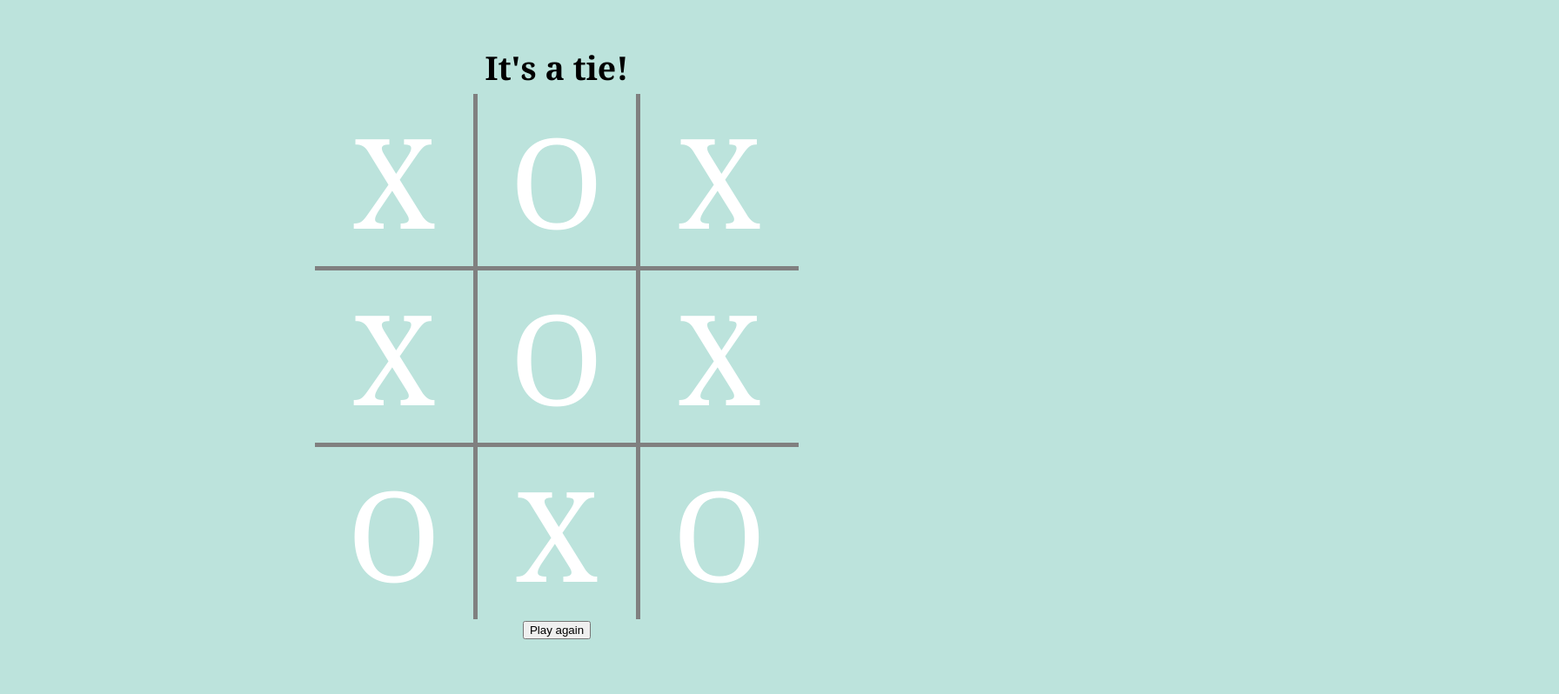
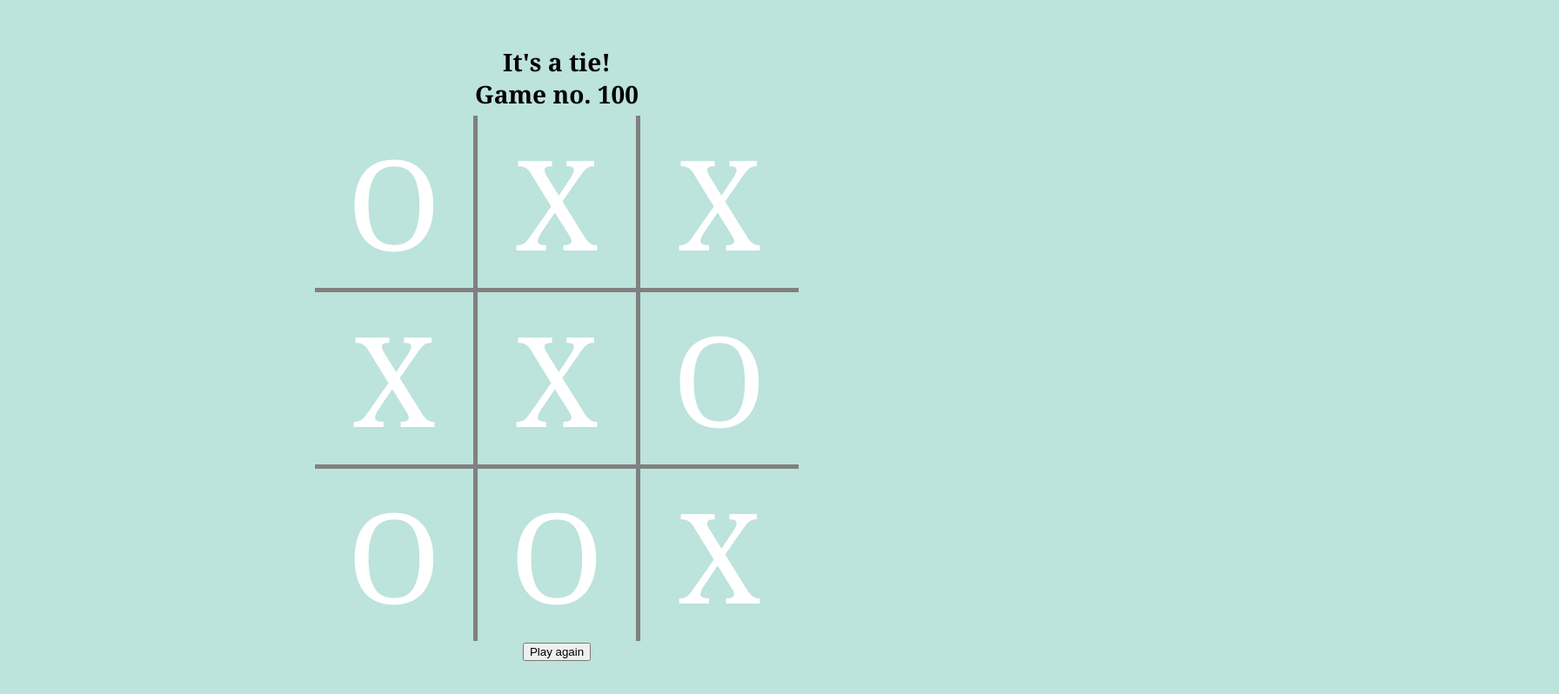
Before and after one commit to cvita/tic-tac-toe-javascript, a plain HTML site: page index.html in a window 1280 px wide. Shown: the whole page at 87% size, 1792 px wide, since content can reach past the window. Drawn offline with nearby package versions, Linux system fonts and the light colour scheme.

Commit message:
Significant refactoring

```diff
--- a/index.html
+++ b/index.html
@@ -30,7 +30,7 @@
   </tr>
 </table>
 
-<button class="resetGame">Play again</button>
+<button class="playAgain">Play again</button>
 
 
   <script src='https://cdnjs.cloudflare.com/ajax/libs/jquery/3.1.1/jquery.min.js'></script>
--- a/index.js
+++ b/index.js
@@ -1,8 +1,4 @@
 "use strict";
-
-$(document).ready(function () {
-  setTimeout(makeFirstMove, 350);
-});
 
 // Todo: Create UI for player to decide if they want to go first or second, and choose their marker
 // Todo: Create score keeping feature
@@ -11,16 +7,20 @@ $(document).ready(function () {
 var player1 = {
   "player": "computer",
   "marker": "x",
-  "moves": []
+  "moves": [],
+  "score": 0
 };
 
 var player2 = {
   "player": "computer",
   "marker": "o",
-  "moves": []
+  "moves": [],
+  "score": 0
 };
 
-var winningCombos = [
+var gameboard = {
+  "availablePositions": [0, 1, 2, 3, 4, 5, 6, 7, 8],
+  "winningCombos": [
     [0, 1, 2],
     [3, 4, 5],
     [6, 7, 8],
@@ -30,144 +30,154 @@ var winningCombos = [
     [0, 4, 8],
     [2, 4, 6]
   ]
+}
 
-$(".resetGame").click(function () {
-  $("td").html("");
+var numberOfGames = 0;
+
+$(document).ready(function () {
+  cycleActivePlayer(player2); // Creates condition to cue Player 1
+});
+
+$(".playAgain").click(function () {
   player1.moves = [];
   player2.moves = [];
-  setTimeout(makeFirstMove, 500);
+  gameboard.availablePositions = [0, 1, 2, 3, 4, 5, 6, 7, 8];
+  $("td").html("");
+  cycleActivePlayer(player2);
 });
 
-function makeFirstMove() {
-  if (player1.player === "computer") {
-    var locationOfMove = Math.floor(Math.random() * 9);
-    player1.moves.push(locationOfMove);
-    $("#" + locationOfMove).html(player1.marker);
-    cycleActivePlayer(player1);
+function playAgain() {
+  if (numberOfGames < 100) {
+    player1.moves = [];
+    player2.moves = [];
+    gameboard.availablePositions = [0, 1, 2, 3, 4, 5, 6, 7, 8];
+    $("td").html("");
+    cycleActivePlayer(player2); // Creates condition to cue Player 1
   } else {
-    makePlayerMove(player1);
-    $(".messageToPlayer").html("Player 1, go!");
+    console.log(player1.score + " to " + player2.score + ", out of " + numberOfGames + " games");
+  }
+}
+
+function scanForWinningCombo(playerNumber) {
+  for (var i = 0; i < gameboard.winningCombos.length; i++) {
+    var aWinningCombination = gameboard.winningCombos[i].every(function (val) {
+      return playerNumber.moves.indexOf(val) !== -1;
+    });
+
+    if (aWinningCombination) {
+      numberOfGames++;
+      playerNumber.score++;
+      var losingPlayer = playerNumber === player1 ? player2 : player1;
+      $(".messageToPlayer").html(playerNumber.score + " / " + losingPlayer.score + "<br>");
+      $(".messageToPlayer").append(playerNumber.player + " is the winner!<br>Game no. " + numberOfGames);
+      $(".messageToPlayer").css("transform", "scale(1.5)");
+      playAgain();
+      break;
+    }
+
+    if (i === gameboard.winningCombos.length - 1) {
+      if (player1.moves.length + player2.moves.length === 9) {
+        numberOfGames++;
+        $(".messageToPlayer").html("It's a tie!<br>Game no. " + numberOfGames);
+        $(".messageToPlayer").css("transform", "scale(1.5)");
+        playAgain();
+      } else {
+        cycleActivePlayer(playerNumber);
+      }
+    }
   }
 }
 
 function cycleActivePlayer(lastPlayerToGo) {
-  if (scanForWinningCombo(player1.moves)) {
-    $(".messageToPlayer").html("Player 1 is the winner!");
-  } else if (scanForWinningCombo(player2.moves)) {
-    $(".messageToPlayer").html("Player 2 is the winner!");
-  } else if (player1.moves.length + player2.moves.length === 9) {
-    $(".messageToPlayer").html("It's a tie!");
-    $(".messageToPlayer").css("transform", "scale(2)");
+  if (lastPlayerToGo === player1) {
+    $(".messageToPlayer").html("Player 2, go!");
+    if (player2.player === "computer") {
+      makeComputerMove(player2);
     } else {
-    var whoseNext = lastPlayerToGo === player1 ? "Player 2" : "Player 1";
-    $(".messageToPlayer").html(whoseNext + " , go!");
-    if (lastPlayerToGo === player1) {
-      setTimeout(function () {
-        makePlayerMove(player2);
-      }, 25);
+      enableHumanMove(player2);
+    }
   } else {
-      setTimeout(function () {
-        makePlayerMove(player1);
-      }, 25);
+    $(".messageToPlayer").html("Player 1, go!");
+    if (player1.player === "computer") {
+      makeComputerMove(player1);
+    } else {
+      enableHumanMove(player1);
     }
   }
 }
 
-function scanForWinningCombo(arrayOfCurrentMoves) {
-  var winner = false;
-  winningCombos.forEach(function (combo) {
-    var winningCombination = combo.every(function (val) {
-      return arrayOfCurrentMoves.indexOf(val) !== -1;
-    });
-    if (winningCombination) {
-      winner = true;
-      $(".messageToPlayer").css("transform", "scale(2)");
-    }
-  });
-  return winner;
-}
-
-function makePlayerMove(playerNumber) {
-  if (playerNumber.player === "human") {
-    makeHumanMove(playerNumber);
-  } else {
-    makeComputerMove(playerNumber);
-  }
-}
-
-function makeHumanMove(playerNumber) {
+function enableHumanMove(playerNumber) {
   $("td").click(function () {
     if ($(this).html() === "") {
       var locationOfMove = parseInt($(this).attr("id"));
+      gameboard.availablePositions[locationOfMove] = null;
       playerNumber.moves.push(locationOfMove);
       $(this).html(playerNumber.marker);
-      cycleActivePlayer(playerNumber);
+      scanForWinningCombo(playerNumber);
     }
   });
 }
 
 function makeComputerMove(playerNumber) {
+  if (player1.moves.length === 0) {
+    var locationOfMove = Math.floor(Math.random() * 9);
+  } else {
     if (playerNumber === player1) {
-    var locationOfMove = determineOffensiveMove(playerNumber);
-    console.log("case 1");
+      locationOfMove = determineOffensiveMove(playerNumber);
+    }
+
+    if (locationOfMove === undefined) { // !locationOfMove == 0 bug
+      locationOfMove = determineDefensiveMove(playerNumber);
     }
 
     if (locationOfMove === undefined) {
-    locationOfMove = determineDefensiveMove(playerNumber);
-    console.log("case 2");
+      locationOfMove = selectTheFirstEmptySquare();
     }
-  if (locationOfMove === undefined) {
-    locationOfMove = selectTheFirstEmptySquare();
-    console.log("case 3");
   }
+  gameboard.availablePositions[locationOfMove] = null;
   playerNumber.moves.push(locationOfMove);
   $("#" + locationOfMove).html(playerNumber.marker);
-  cycleActivePlayer(playerNumber);
+  scanForWinningCombo(playerNumber);
 }
 
 function determineOffensiveMove(currentPlayer) {
   var otherPlayer = currentPlayer === player1 ? player2 : player1;
-  var potentialMoves = [];
-  winningCombos.forEach(function (combo) {
+  var locationOfMove;
+  gameboard.winningCombos.forEach(function (combo) {
+    // All of players current moves are included in this combo
     var validCombination = currentPlayer.moves.every(function (val) {
       return combo.indexOf(val) !== -1;
     });
-
+    // None of the other players moves are included in this combo
     var invalidatedByOtherPlayerMoves = otherPlayer.moves.some(function (val) {
       return combo.indexOf(val) !== -1;
     });
 
     if (validCombination && !invalidatedByOtherPlayerMoves) {
-      combo.forEach(function (val) {
-        if (currentPlayer.moves.indexOf(val) === -1) {
-          potentialMoves.push(val);
-        }
+      locationOfMove = combo.find(function (val) {
+        return currentPlayer.moves.indexOf(val) === -1;
       });
-    }
-  });
-  return potentialMoves[Math.floor(Math.random() * potentialMoves.length)];
-}
-
-function determineDefensiveMove(currentPlayer) {
-  var otherPlayer = currentPlayer === player1 ? player2 : player1;
-  var locationOfMove;
-  winningCombos.forEach(function (combo) {
-    var defensiveMove = combo.filter(function (val) {
-      return otherPlayer.moves.indexOf(val) === -1;
-    });
-    if (defensiveMove.length === 1 && currentPlayer.moves.indexOf(defensiveMove[0]) === -1) {
-      locationOfMove = defensiveMove[0];
     }
   });
   return locationOfMove;
 }
 
+function determineDefensiveMove(currentPlayer) {
+  var otherPlayer = currentPlayer === player1 ? player2 : player1;
+  for (var i = 0; i < gameboard.winningCombos.length; i++) {
+    var defensiveMoves = gameboard.winningCombos[i].filter(function (val) {
+      return otherPlayer.moves.indexOf(val) === -1;
+    });
+    if (defensiveMoves.length === 1 && gameboard.availablePositions.indexOf(defensiveMoves[0]) !== -1) {
+      return defensiveMoves[0];
+    }
+  }
+}
+
 function selectTheFirstEmptySquare() {
-  var locationOfMove;
-  $("td").each(function (td) {
-    if ($(this).html() === "") {
-      locationOfMove = parseInt($(this).attr("id"));
+  for (var i = 0; i < gameboard.availablePositions.length; i++) {
+    if (gameboard.availablePositions[i] !== null) {
+      return gameboard.availablePositions[i];
     }
-  });
-  return locationOfMove;
   }
+}
```
Lines whose indentation alone changed are shown as unchanged.
